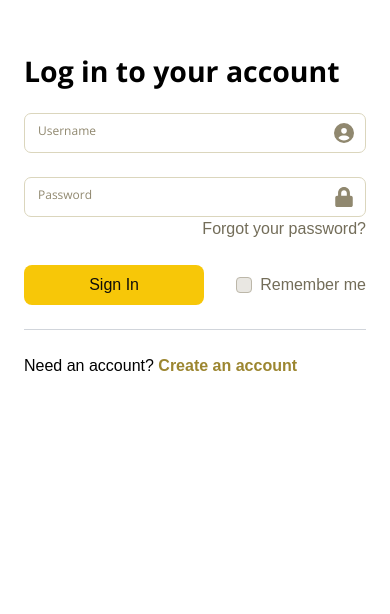
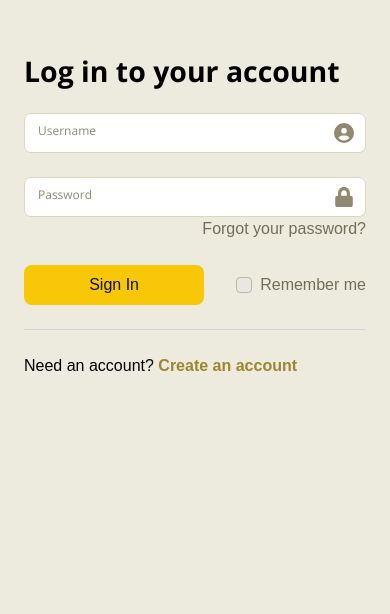
Before and after one commit to Barata-Ribeiro/sabia, a Next.js app in the folder client/: page /en in a window 390 px wide. Shown: the part 230-844 px from the top of the page. Built offline with nearby package versions, Linux system fonts and the light colour scheme; no server answers; a web font is replaced by a local one.

Commit message:
refactor: adjust css colors

```diff
--- a/client/src/app/[locale]/layout.tsx
+++ b/client/src/app/[locale]/layout.tsx
@@ -55,10 +55,14 @@ export default async function RootLayout({
     let user: UserContextResponse | null = null
     if (context && context.ok) user = context.response?.data as UserContextResponse
 
-    const body_styles = tw`flex min-h-dvh flex-col`
+    const body_styles = tw`flex h-full min-h-dvh flex-col`
 
     return (
-        <html lang={locale} suppressHydrationWarning={true}>
+        <html
+            lang={locale}
+            suppressHydrationWarning={true}
+            className="h-full bg-background-50 dark:bg-background-950"
+        >
             <NextIntlClientProvider locale={locale} messages={messages}>
                 <body
                     className={`${body_styles} ${open_sans.variable} ${avarage_sans.variable}`}
--- a/client/src/app/[locale]/page.tsx
+++ b/client/src/app/[locale]/page.tsx
@@ -8,14 +8,14 @@ export default function LoginPage() {
     const localActive = useLocale()
 
     return (
-        <main className="font-body">
-            <section className="flex h-screen flex-col items-center md:flex-row">
-                <div className="relative hidden h-screen w-full bg-indigo-600 md:w-1/2 lg:block xl:w-2/3">
+        <main className="shadow-accent-900/5 font-body lg:rounded-b-2xl lg:shadow-xl">
+            <section className=" flex h-screen flex-col items-center md:flex-row lg:rounded-b-2xl">
+                <div className="relative hidden h-screen w-full bg-background-950 md:w-1/2 lg:block lg:rounded-bl-2xl xl:w-2/3">
                     <Image
                         src="https://source.unsplash.com/random/?Thrush"
                         alt={t("PageImageDescription")}
                         title={t("PageImageDescription")}
-                        className="h-auto w-auto object-cover"
+                        className="h-auto w-auto object-cover lg:rounded-bl-2xl"
                         sizes="100%"
                         fill
                         priority
@@ -23,8 +23,8 @@ export default function LoginPage() {
                 </div>
 
                 <div
-                    className="flex h-screen w-full items-center justify-center bg-white px-6 md:mx-auto md:w-1/2 md:max-w-md lg:max-w-full
-        lg:px-16 xl:w-1/3 xl:px-12"
+                    className="flex h-screen w-full items-center justify-center bg-background-100 px-6 md:mx-auto md:w-1/2 md:max-w-md lg:max-w-full
+        lg:rounded-br-2xl lg:px-16 xl:w-1/3 xl:px-12"
                 >
                     <div className="h-100 w-full">
                         <h1 className="mt-12 font-heading text-2xl font-bold leading-tight md:text-2xl">
--- a/client/src/components/shared/input.tsx
+++ b/client/src/components/shared/input.tsx
@@ -9,7 +9,7 @@ interface InputProps extends ComponentProps<"input"> {
 
 export default function Input({ label, icon, className, ...props }: InputProps) {
     const sortedClasses = tw`peer h-full w-full rounded-[7px] border border-background-200
-                                    border-t-transparent bg-transparent font-sans text-sm
+                                    border-t-transparent bg-white font-sans text-sm
                                     font-normal text-body-700 outline outline-0 transition-all placeholder-shown:border
                                     placeholder-shown:border-background-200 placeholder-shown:border-t-background-200
                                     focus:border-2 focus:border-background-900 focus:border-t-transparent
```
